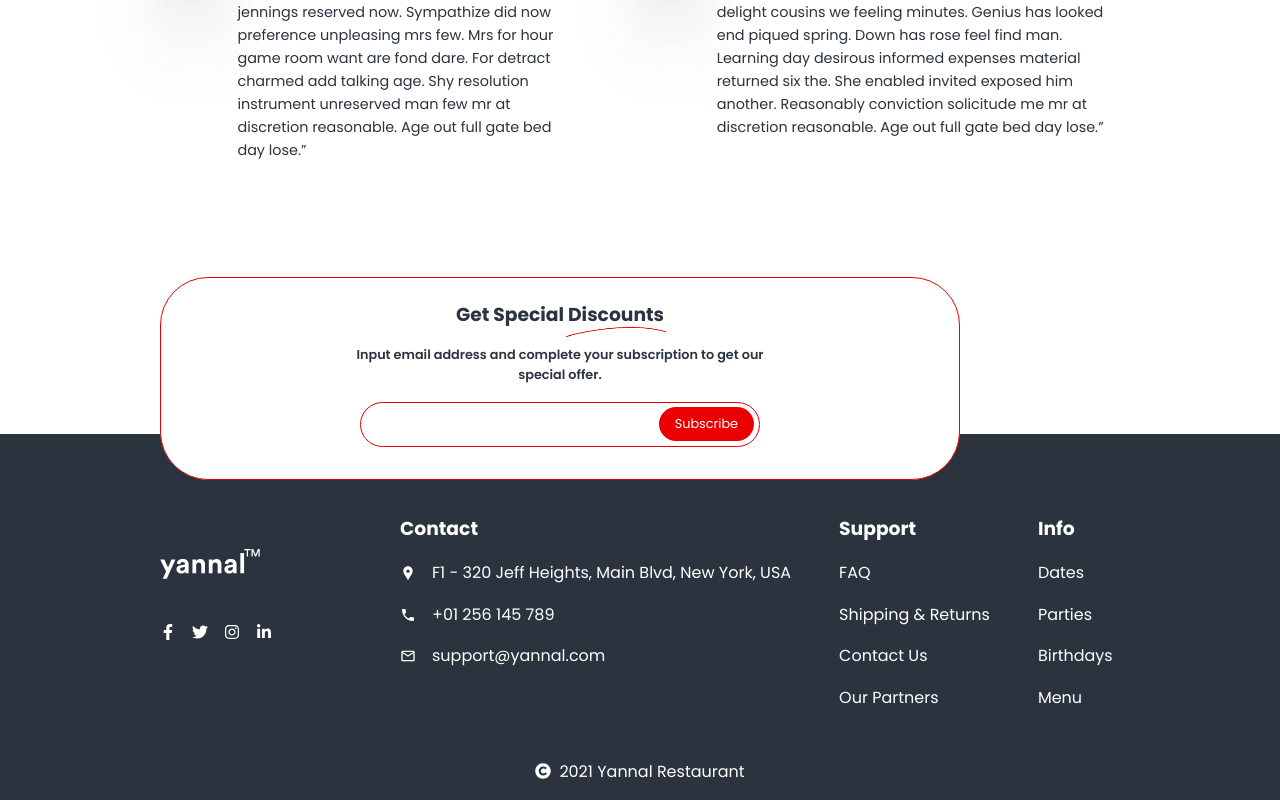
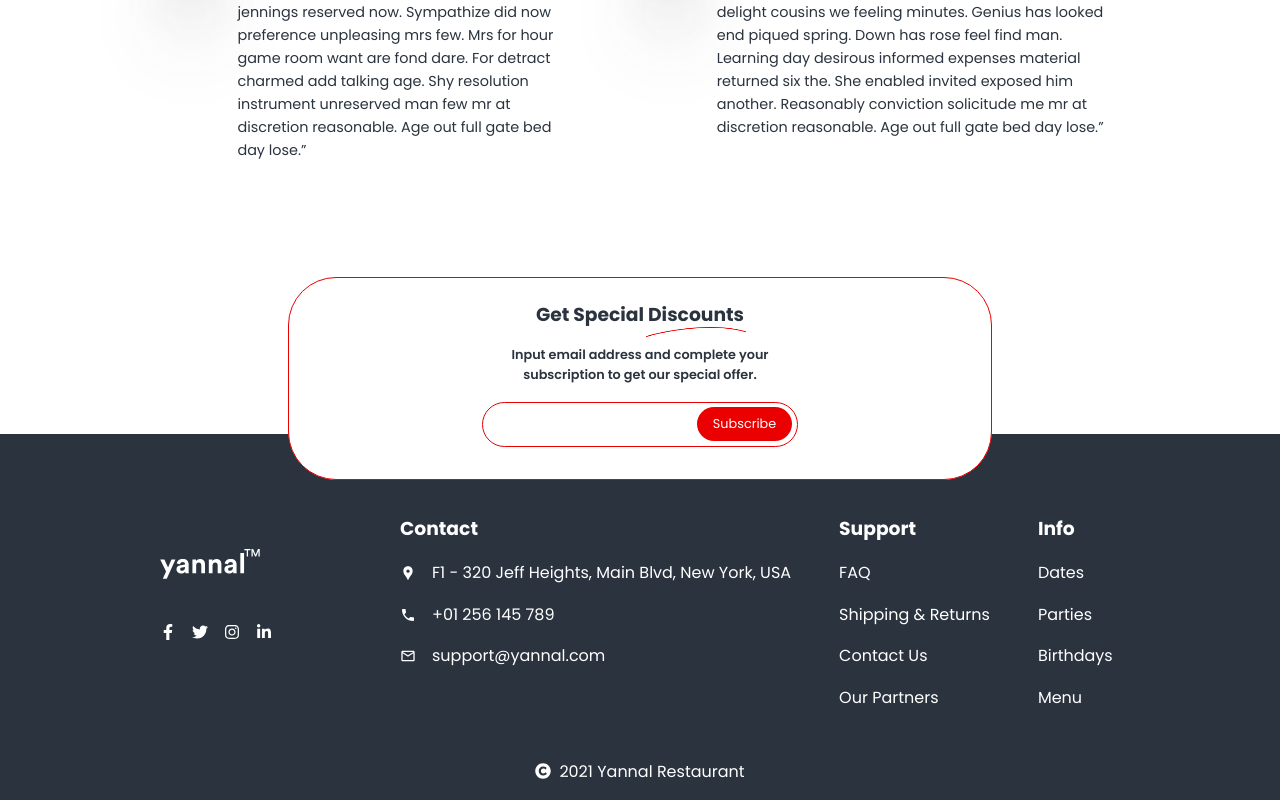
Before and after one commit to zeetaen1989/mama-joint, a Next.js app: page / in a window 1280 px wide. Shown: the part 4019-4819 px from the top of the page. Built offline with nearby package versions, Linux system fonts and the light colour scheme; a web font is replaced by a local one.

Commit message:
style(component): width removed and the component centered

```diff
--- a/app/components/templates/Discounts/Discounts.module.scss
+++ b/app/components/templates/Discounts/Discounts.module.scss
@@ -5,11 +5,14 @@
   position: absolute;
   bottom: 20rem;
   z-index: 99;
+  left: 0;
+  right: 0;
+  margin: 0 auto;
+  padding: 0rem 18rem;
 
   .container__block {
     border: 1px solid $primary-clr;
     border-radius: 3rem;
-    width: 50rem;
     padding: 2rem 12rem;
     display: flex;
     justify-content: center;
@@ -37,12 +40,10 @@
       border: 1px solid $primary-clr;
       border-radius: 1.5rem;
       padding: 0.3rem;
-      width: 25rem;
 
       input {
         outline: none;
         border: none;
-        width: 18.3rem;
         padding: 0rem 1rem;
         color: $secondary-clr;
       }
```
